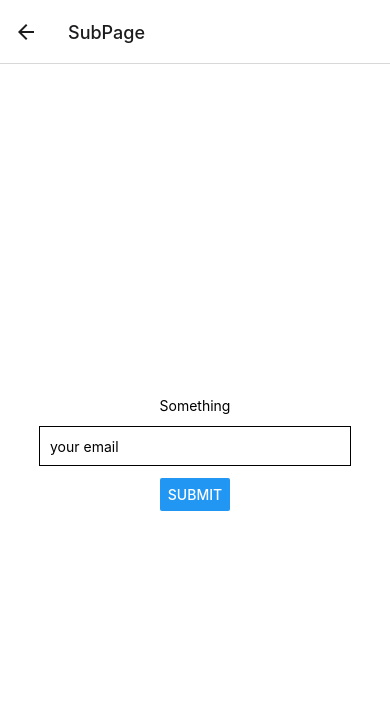
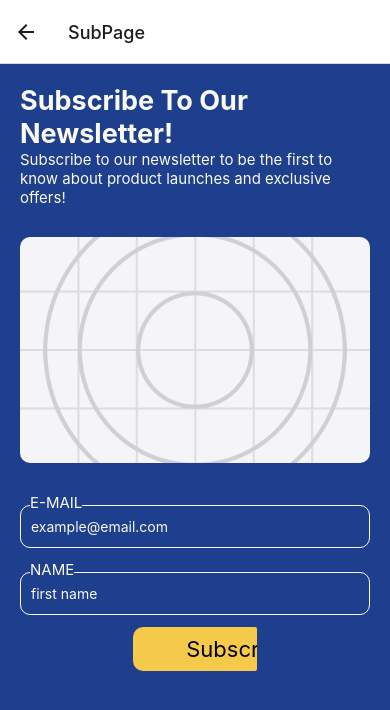
Before and after one commit to pawarapra/Asiabite2, a React Native app: screen /SubPage in a window 390 px wide. Shown: the top 710 px of the page. Built offline with nearby package versions, Linux system fonts and the light colour scheme.

Commit message:
sub page update

```diff
--- a/App.js
+++ b/App.js
@@ -1,5 +1,9 @@
 import { NavigationContainer } from '@react-navigation/native';
 import { createNativeStackNavigator } from '@react-navigation/native-stack';
+
+
+import { ThemeProvider } from '@rneui/themed';
+import { mainTheme } from './themes/mainTheme';
 
 import HomeScreen from './screen/HomeScreen';
 import FlowerDetailScreen from './screen/FlowerDetailsScreen';
@@ -11,6 +15,7 @@ const Stack = createNativeStackNavigator();
 
 export default function App() {
   return(
+    <ThemeProvider theme={mainTheme}>
     <NavigationContainer>
       <Stack.Navigator initialRouteName="Home">
         <Stack.Screen
@@ -33,5 +38,6 @@ export default function App() {
 
       </Stack.Navigator>
     </NavigationContainer>
+    </ThemeProvider>
   );
 }
--- a/screen/SubPage.js
+++ b/screen/SubPage.js
@@ -1,44 +1,102 @@
-import React from "react";
-import { StyleSheet, View, Text, Image, Button, TextInput } from "react-native";
+import React, { useState } from "react";
+import { StyleSheet, View, Image,  TextInput } from "react-native";
+
+import { Text, Button, } from '@rneui/themed';
 
 export default function SubPage({ navigation }) {
-
-  const [text, onChangeText] = React.useState('your email');
-
-
+  const [email, setEmail] = useState('example@email.com');
+  const [firstName, setFirstName] = useState('first name');
 
   return (
-    <View style={styles.container}>
+    <View style={styles.container1}>
+      <Text style={styles.h1} h1>
+        Subscribe To Our Newsletter!
+      </Text>
+      <Text style={styles.ptext}>
+        Subscribe to our newsletter to be the first to know about product launches and exclusive offers!
+      </Text>
+      <View style={styles.middlesection}>
+        <Image style={styles.titleImage} source={require('../assets/icon.png')} />
 
-      <Text>Something</Text>
+        <View style={styles.inputContainer}>
+          <TextInput
+            style={styles.input}
+            onChangeText={setEmail}
+            value={email}
+            placeholder="E-MAIL"
+            placeholderTextColor="#fbfaee"
+          />
+          <Text style={styles.inputLabel}>E-MAIL</Text>
+        </View>
 
-      <TextInput
-        style={styles.input}
-        onChangeText={onChangeText}
-        value={text}
-      />
+        <View style={styles.inputContainer}>
+          <TextInput
+            style={styles.input}
+            onChangeText={setFirstName}
+            value={firstName}
+            placeholder="First Name"
+            placeholderTextColor="#fbfaee"
+          />
+          <Text style={styles.inputLabel}>NAME</Text>
+        </View>
 
-      <Button
-        title="Submit"
-        onPress={() => navigation.navigate('Thankyou')}
-      />
+        <Button
+          title="Subscribe"
+          onPress={() => navigation.navigate('Thankyou')}
+        />
+      </View>
     </View>
   );
 }
 
 const styles = StyleSheet.create({
-  container: {
+  container1: {
     flex: 1,
-    justifyContent: "center",
-    alignItems: "center",
-    backgroundColor: "#fff",
+    justifyContent: 'flex-start',
+    backgroundColor: "#1e3f8e",
+    padding: 20,
+  },
+  middlesection: {
+    alignItems: 'center',
+  },
+  h1: {
+    textAlign: 'left',
+  },
+  titleImage: {
+    aspectRatio: 1,
+    height: 226,
+    width: '100%',
+    borderRadius: 10,
+    marginVertical: 30,
+  },
+  input: {
+    height: 43,
+    width: '100%',
+    marginVertical: 12,
+    borderWidth: 1,
+    borderRadius: 10,
+    padding: 10 ,
+    color: '#fbfaee',
+    borderColor: '#fbfaee',
+  },
+  ptext: {
+    fontSize: 15,
+    textAlign: 'left',
+    color: '#fbfaee',
+  },
+  inputContainer: {
+    position: 'relative',
+    width: '100%',
+  },
+  inputLabel: {
+    fontSize: 15,
+    backgroundColor: '#1e3f8e',
+    position: 'absolute',
+    top: 0,
+    left: 10,
+    zIndex: 1,
+    color: '#fbfaee',
   },
 
-  input: {
-    height: 40,
-    width: '80%',
-    marginVertical: 12,
-    borderWidth: 1,
-    padding: 10,
-  },
+
 });
```
